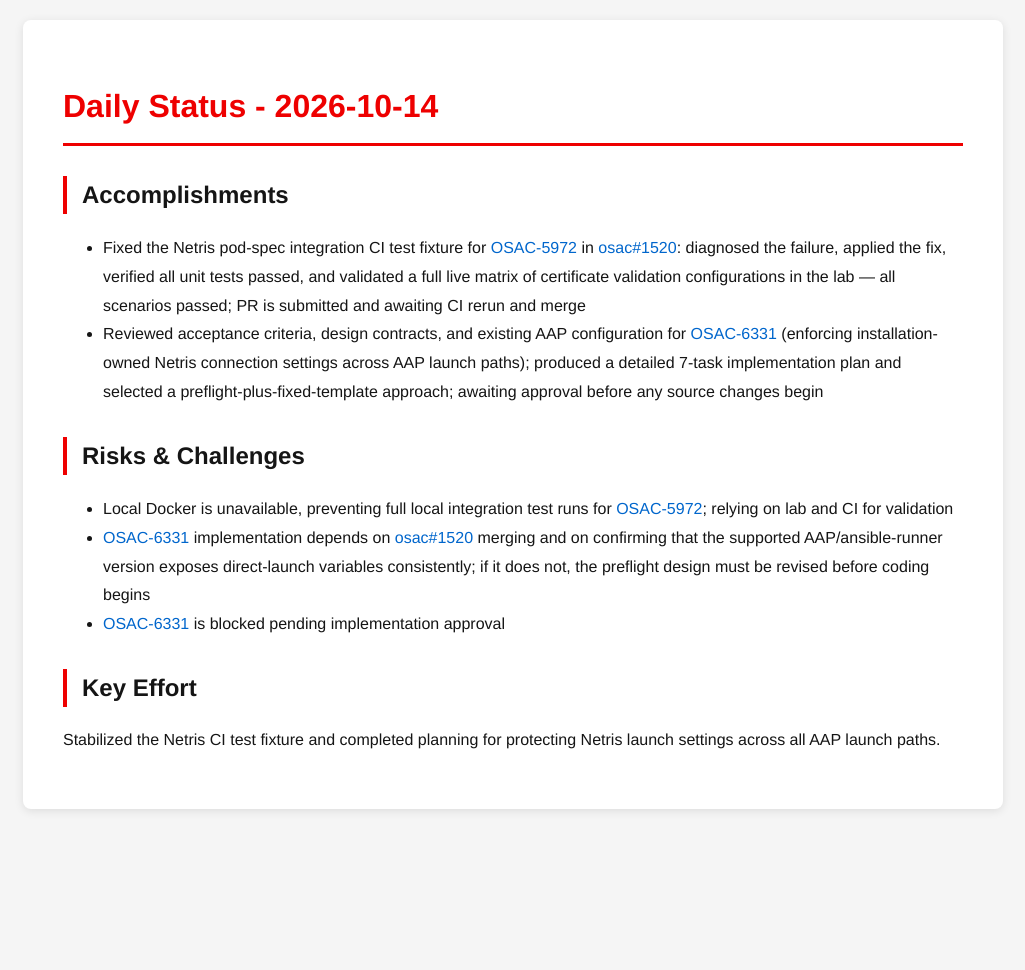
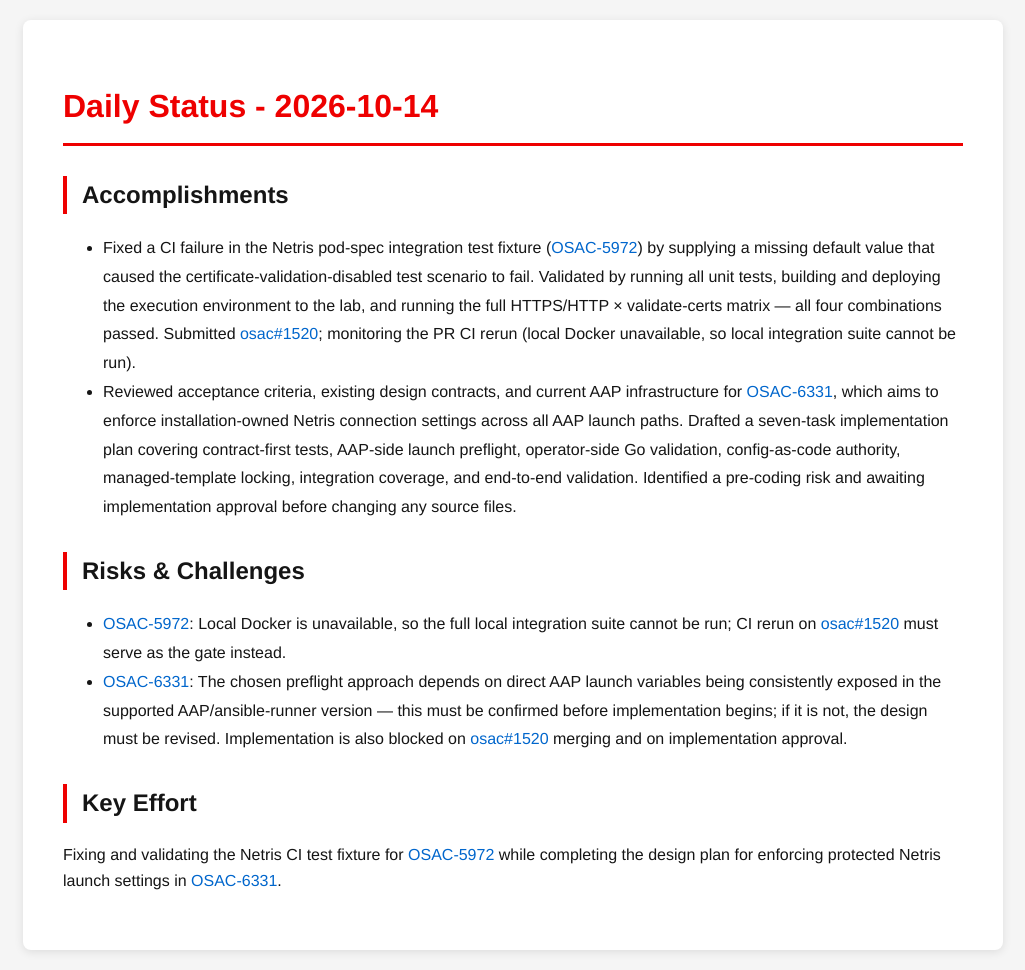
Before and after one commit to tzvatot/daily-status, a Jekyll site: the page built from 2026-10-14.md, in a window 1280 px wide. Shown: the whole page, without its empty margins (127-1152 px from the left). Built offline with Jekyll 4.4.1, drawn with Linux system fonts in a browser that asks for light colours; before the commit the page ends 900 px from its top, so only the background shows below that.

Commit message:
Daily status update - 2026-10-14

```diff
--- a/2026-10-14.md
+++ b/2026-10-14.md
@@ -7,13 +7,12 @@
 # Daily Status - 2026-10-14
 
 ## Accomplishments
-- Fixed the Netris pod-spec integration CI test fixture for [OSAC-5972](https://redhat.atlassian.net/browse/OSAC-5972) in [osac#1520](https://github.com/osac-project/osac/pull/1520): diagnosed the failure, applied the fix, verified all unit tests passed, and validated a full live matrix of certificate validation configurations in the lab — all scenarios passed; PR is submitted and awaiting CI rerun and merge
-- Reviewed acceptance criteria, design contracts, and existing AAP configuration for [OSAC-6331](https://redhat.atlassian.net/browse/OSAC-6331) (enforcing installation-owned Netris connection settings across AAP launch paths); produced a detailed 7-task implementation plan and selected a preflight-plus-fixed-template approach; awaiting approval before any source changes begin
+- Fixed a CI failure in the Netris pod-spec integration test fixture ([OSAC-5972](https://redhat.atlassian.net/browse/OSAC-5972)) by supplying a missing default value that caused the certificate-validation-disabled test scenario to fail. Validated by running all unit tests, building and deploying the execution environment to the lab, and running the full HTTPS/HTTP × validate-certs matrix — all four combinations passed. Submitted [osac#1520](https://github.com/osac-project/osac/pull/1520); monitoring the PR CI rerun (local Docker unavailable, so local integration suite cannot be run).
+- Reviewed acceptance criteria, existing design contracts, and current AAP infrastructure for [OSAC-6331](https://redhat.atlassian.net/browse/OSAC-6331), which aims to enforce installation-owned Netris connection settings across all AAP launch paths. Drafted a seven-task implementation plan covering contract-first tests, AAP-side launch preflight, operator-side Go validation, config-as-code authority, managed-template locking, integration coverage, and end-to-end validation. Identified a pre-coding risk and awaiting implementation approval before changing any source files.
 
 ## Risks & Challenges
-- Local Docker is unavailable, preventing full local integration test runs for [OSAC-5972](https://redhat.atlassian.net/browse/OSAC-5972); relying on lab and CI for validation
-- [OSAC-6331](https://redhat.atlassian.net/browse/OSAC-6331) implementation depends on [osac#1520](https://github.com/osac-project/osac/pull/1520) merging and on confirming that the supported AAP/ansible-runner version exposes direct-launch variables consistently; if it does not, the preflight design must be revised before coding begins
-- [OSAC-6331](https://redhat.atlassian.net/browse/OSAC-6331) is blocked pending implementation approval
+- [OSAC-5972](https://redhat.atlassian.net/browse/OSAC-5972): Local Docker is unavailable, so the full local integration suite cannot be run; CI rerun on [osac#1520](https://github.com/osac-project/osac/pull/1520) must serve as the gate instead.
+- [OSAC-6331](https://redhat.atlassian.net/browse/OSAC-6331): The chosen preflight approach depends on direct AAP launch variables being consistently exposed in the supported AAP/ansible-runner version — this must be confirmed before implementation begins; if it is not, the design must be revised. Implementation is also blocked on [osac#1520](https://github.com/osac-project/osac/pull/1520) merging and on implementation approval.
 
 ## Key Effort
-Stabilized the Netris CI test fixture and completed planning for protecting Netris launch settings across all AAP launch paths.
+Fixing and validating the Netris CI test fixture for [OSAC-5972](https://redhat.atlassian.net/browse/OSAC-5972) while completing the design plan for enforcing protected Netris launch settings in [OSAC-6331](https://redhat.atlassian.net/browse/OSAC-6331).
```
